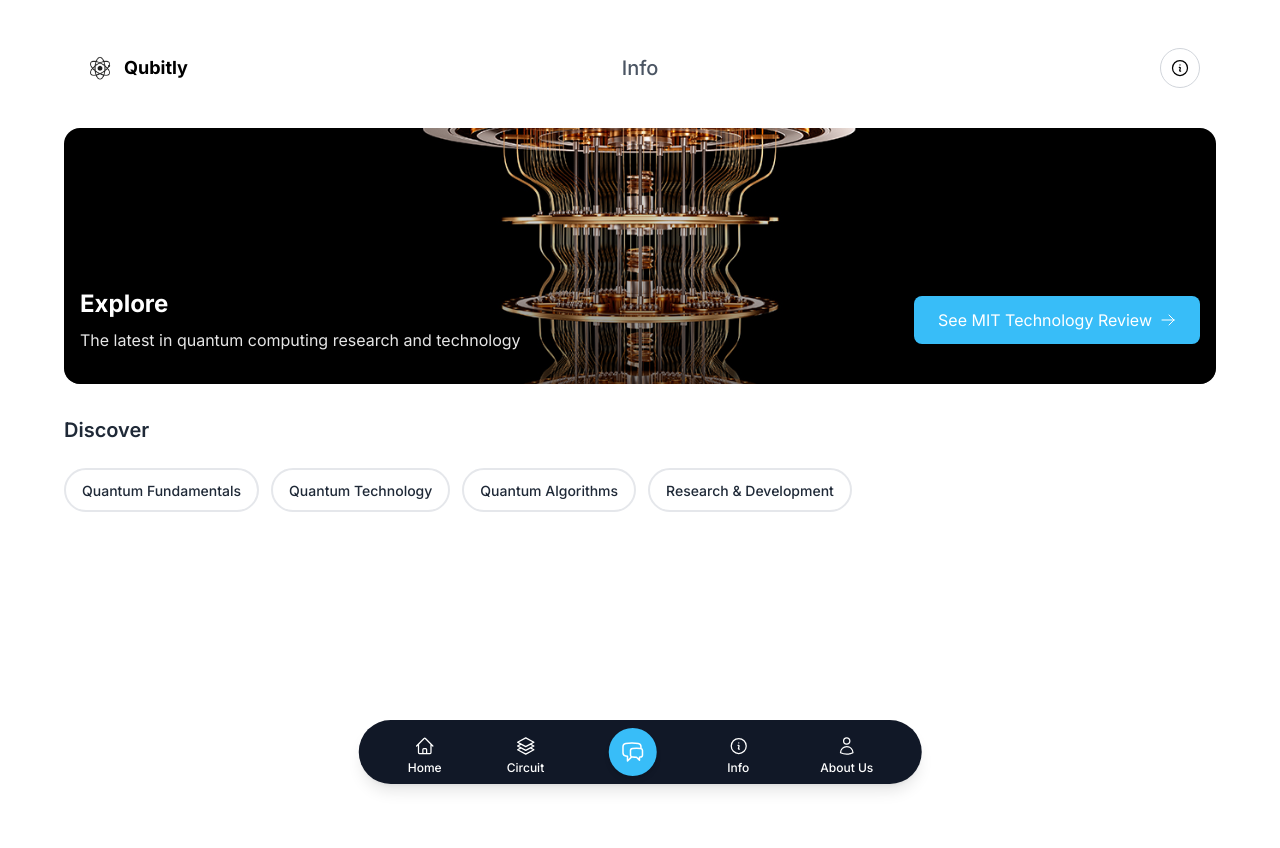
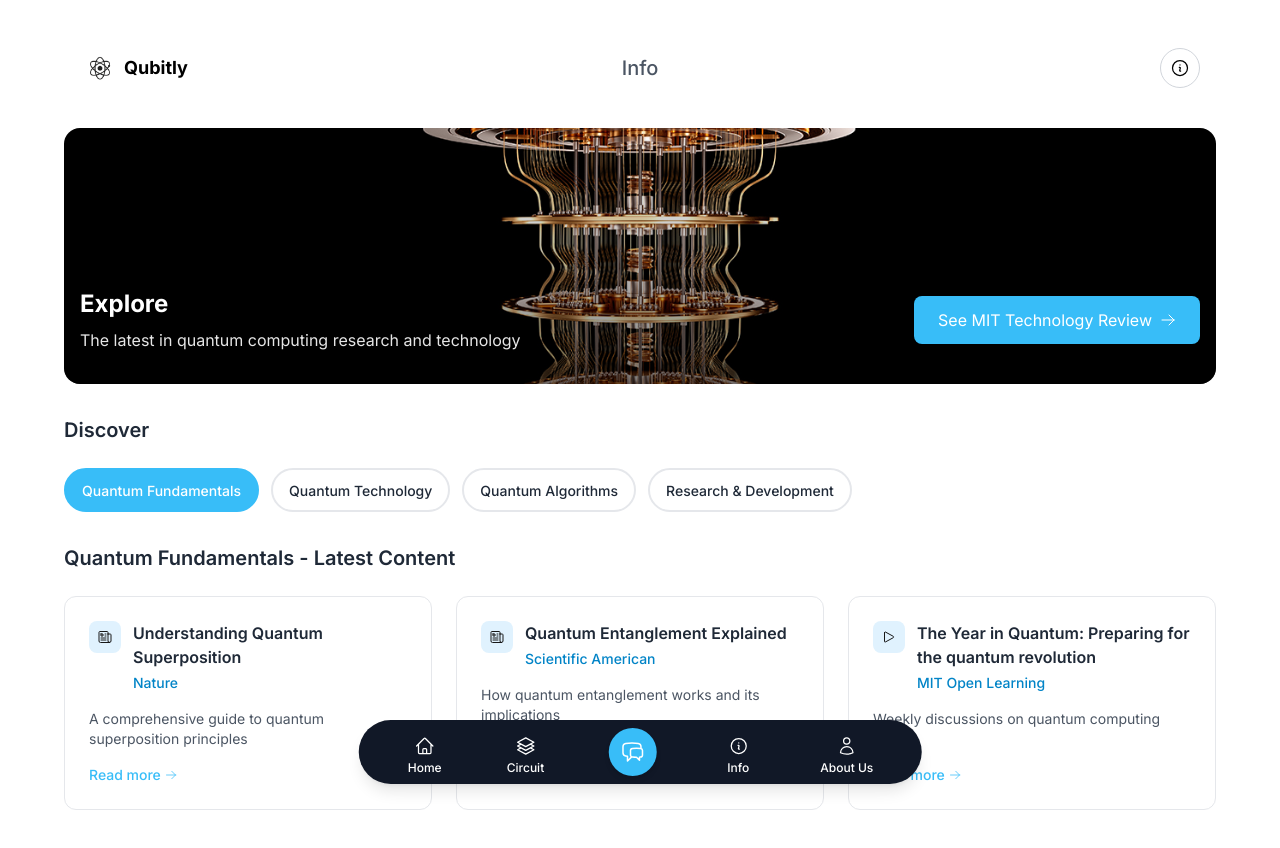
Before and after one commit to I2S9/quantum-circuit-simulator, a Next.js app: page /info in a window 1280 px wide. Shown: the top 848 px of the page. Built offline with nearby package versions, Linux system fonts and the light colour scheme.

Commit message:
Update navigation and update resource links for improved content accuracy

```diff
--- a/src/app/about/page.tsx
+++ b/src/app/about/page.tsx
@@ -69,7 +69,7 @@ export default function AboutPage() {
               {/* Start Button - Right */}
               <button
                 className="bg-white text-black px-6 py-3 rounded-full hover:bg-gray-50 transition-colors flex items-center space-x-2 cursor-pointer"
-                onClick={() => router.push('/chat')}
+                onClick={() => router.push('/circuit')}
               >
                 <span className="font-semibold">Start</span>
                 <svg className="w-5 h-5" fill="currentColor" viewBox="0 0 20 20">
--- a/src/app/info/page.tsx
+++ b/src/app/info/page.tsx
@@ -27,7 +27,7 @@ interface Article {
 
 export default function InfoPage() {
   const router = useRouter();
-  const [selectedTopic, setSelectedTopic] = useState<string | null>(null);
+  const [selectedTopic, setSelectedTopic] = useState<string>('fundamentals');
 
   const topics = [
     {
@@ -76,21 +76,21 @@ export default function InfoPage() {
        },
                {
           id: '3',
-         title: 'The Quantum Computing Podcast',
-         source: 'MIT Technology Review',
+          title: 'The Year in Quantum: Preparing for the quantum revolution',
+          source: 'MIT Open Learning',
           type: 'podcast',
-         url: 'https://www.technologyreview.com/topic/quantum-computing/',
+          url: 'https://medium.com/open-learning/the-year-in-quantum-preparing-for-the-quantum-revolution-9b81ae18ec6b',
           description: 'Weekly discussions on quantum computing basics'
         }
      ],
      technology: [
                {
           id: '4',
-         title: 'IBM\'s Latest Quantum Processor',
-         source: 'Wired',
+          title: 'IBM Quantum Platform',
+          source: 'IBM',
           type: 'article',
-         url: 'https://www.wired.com/story/ibm-quantum-computing-processor/',
-         description: 'Inside IBM\'s newest quantum computing breakthrough'
+          url: 'https://www.ibm.com/quantum',
+          description: 'Access the world\'s largest fleet of utility-scale quantum computers'
         },
        {
          id: '5',
@@ -138,10 +138,10 @@ export default function InfoPage() {
      research: [
                {
           id: '10',
-         title: 'Error Correction Breakthrough',
-         source: 'Science',
+          title: 'IBM Says It\'s Cracked Quantum Error Correction',
+          source: 'IEEE Spectrum',
           type: 'article',
-         url: 'https://www.science.org/doi/10.1126/science.abc5793',
+          url: 'https://spectrum.ieee.org/ibm-quantum-error-correction-starling',
           description: 'New quantum error correction methods'
         },
        {
@@ -251,7 +251,7 @@ export default function InfoPage() {
              {topics.map((topic) => (
                <button
                  key={topic.id}
-                 onClick={() => setSelectedTopic(selectedTopic === topic.id ? null : topic.id)}
+                                   onClick={() => setSelectedTopic(topic.id)}
                                    className={`px-4 py-2 rounded-full border-2 transition-all duration-200 ${
                     selectedTopic === topic.id
                       ? 'border-sky-400 bg-sky-400 text-white'
--- a/src/components/ChatWidget.tsx
+++ b/src/components/ChatWidget.tsx
@@ -82,7 +82,7 @@ export default function ChatWidget() {
               {/* Start Button - Right */}
               <button
                 className="bg-white text-black px-6 py-3 rounded-full hover:bg-gray-50 transition-colors flex items-center space-x-2 cursor-pointer"
-                onClick={() => router.push('/chat')}
+                onClick={() => router.push('/circuit')}
               >
                 <span className="font-semibold">Start</span>
                 <ArrowRightIcon className="w-5 h-5" />
```
Lines whose indentation alone changed are shown as unchanged.
